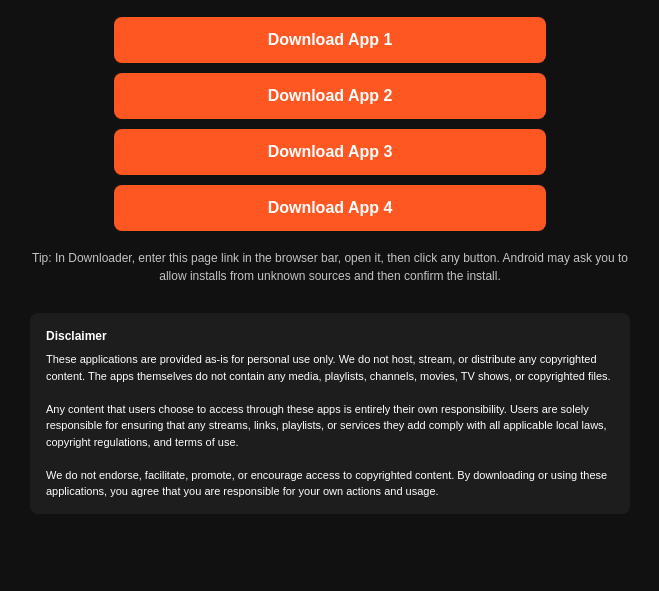
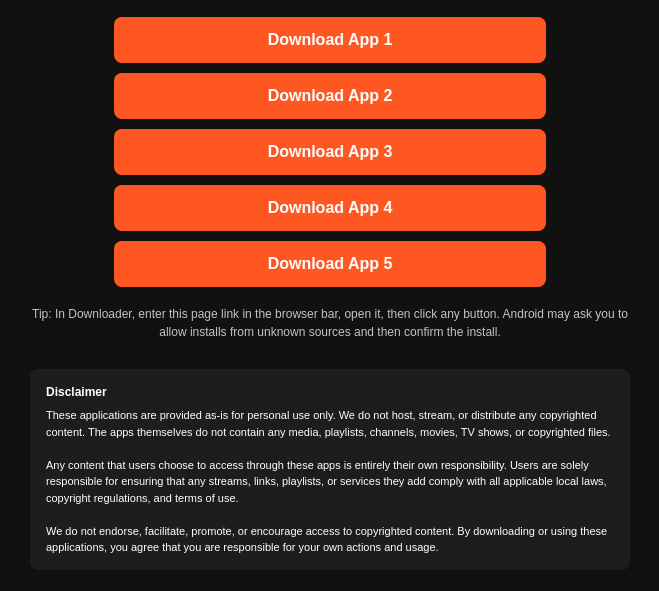
Before and after one commit to r69plus/downloads, a plain HTML site: page index.html in a window 1280 px wide. Shown: the part 101-692 px from the top of the page, without its empty margins (310-969 px from the left). Drawn offline with Linux system fonts and the light colour scheme.

Commit message:
Add App 5 button

```diff
--- a/index.html
+++ b/index.html
@@ -81,6 +81,7 @@
     <a class="apk-button" href="app2.apk" download>Download App 2</a>
     <a class="apk-button" href="app3.apk" download>Download App 3</a>
     <a class="apk-button" href="app4.apk" download>Download App 4</a>
+    <a class="apk-button" href="app5.apk" download>Download App 5</a>
 
     <div class="note">
       Tip: In Downloader, enter this page link in the browser bar, open it,
```
